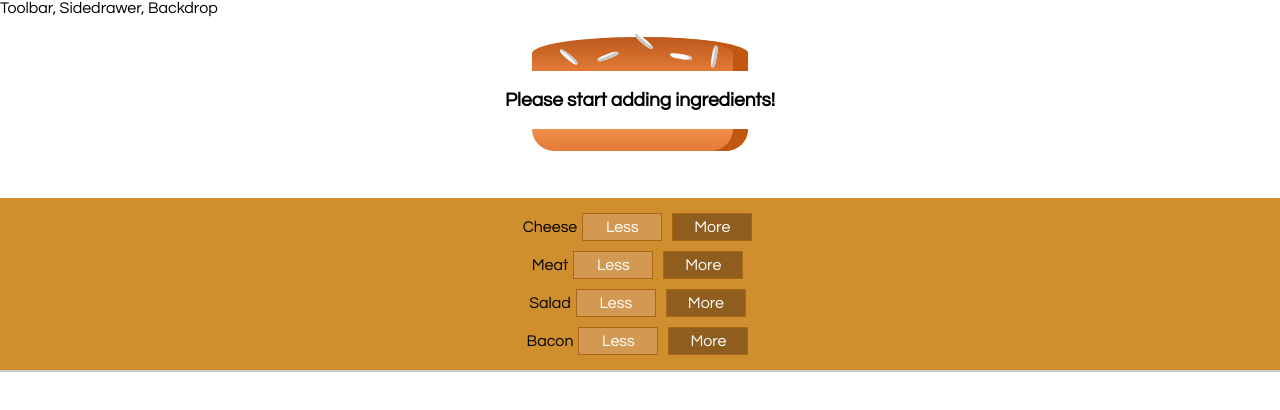
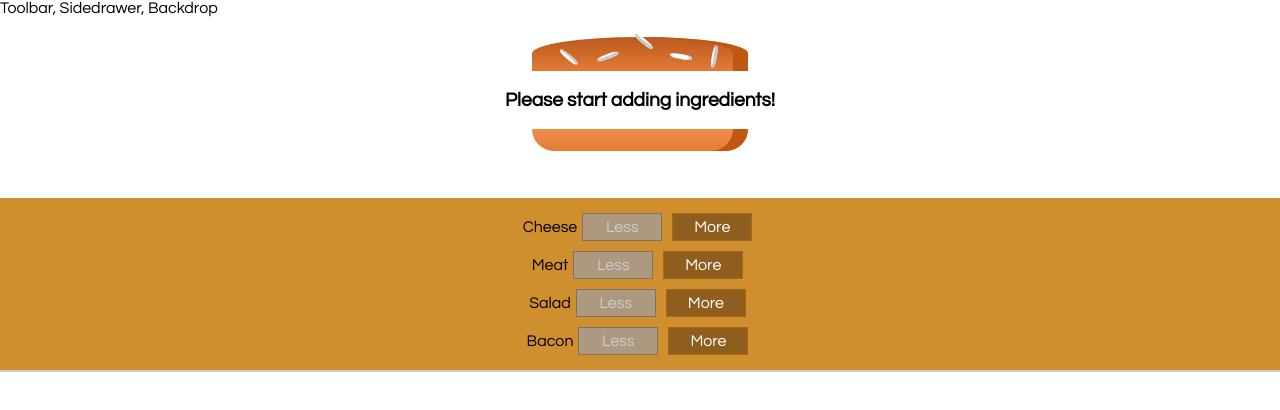
Before and after one commit to chanoscar0/burger-builder, a React app: page / in a window 1280 px wide. Shown: the top 410 px of the page. Built offline with nearby package versions, Linux system fonts and the light colour scheme.

Commit message:
Feature: Error checking on Burger Builder

```diff
--- a/src/components/Burger/BuildControls/BuildControl/BuildControl.js
+++ b/src/components/Burger/BuildControls/BuildControl/BuildControl.js
@@ -6,8 +6,13 @@
   return (
     <div className = {classes.BuildControl}>
       <div className = {classes.label}>{props.ingredientLabel}</div>
-      <button className = {classes.Less} onClick = {props.removed} >Less</button>
-      <button className = {classes.More} onClick = {props.added}>More</button>
+
+      <button className = {classes.Less}
+              onClick = {props.removed}
+              disabled = {props.disabled} >Less</button>
+
+      <button className = {classes.More}
+              onClick = {props.added}>More</button>
     </div>
   );
 
--- a/src/components/Burger/BuildControls/BuildControls.js
+++ b/src/components/Burger/BuildControls/BuildControls.js
@@ -15,7 +15,8 @@
       <BuildControl key = {control.label}
                     ingredientLabel = {control.label}
                     added = {() => props.ingredientAdded(control.type)}
-                    removed = {() => props.ingredientRemoved(control.type)}/>
+                    removed = {() => props.ingredientRemoved(control.type)}
+                    disabled = {props.disabled[control.type]}/>
     ))}
   </div>
 );
--- a/src/containers/BurgerBuilder/BurgerBuilder.js
+++ b/src/containers/BurgerBuilder/BurgerBuilder.js
@@ -44,12 +44,18 @@
   }
 
   render() {
+    const disabledInfo = {...this.state.ingredients};
+
+    for (const key in disabledInfo){
+      disabledInfo[key] = disabledInfo[key] <= 0;
+    } // {salad: true, meat: false, bacon: true, cheese: true}
     return (
       <Fragment>
           <Burger ingredients = {this.state.ingredients} />
           <BuildControls ingredients = {this.state.ingredients}
                          ingredientAdded = {this.addIngredientHandler}
-                         ingredientRemoved = {this.removeIngredientHandler}/>
+                         ingredientRemoved = {this.removeIngredientHandler}
+                         disabled = {disabledInfo}/>
 
       </Fragment>
     );
```
